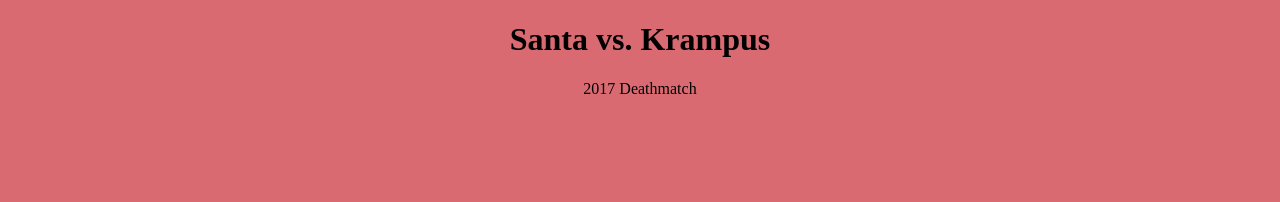
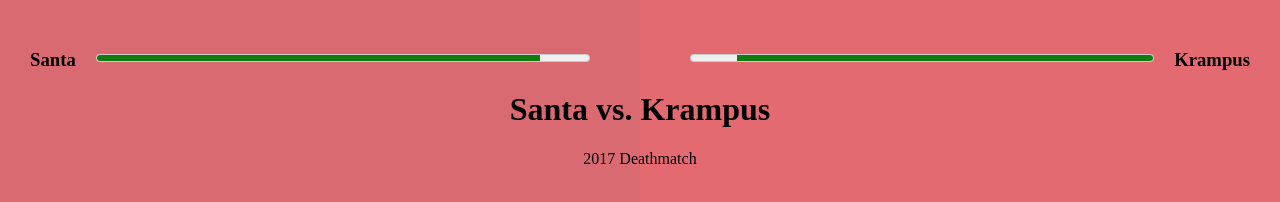
Before and after one commit to thathurtabit/santa-vs-krampus, a website: page index.html in a window 1280 px wide. Drawn offline with Linux system fonts and the light colour scheme.

Commit message:
Feat: Added fight meters

```diff
--- a/index.html
+++ b/index.html
@@ -13,6 +13,18 @@
 			<h1 class="header__title"><span class="">Santa</span> vs. <span class="">Krampus</span></h1>
 			<p class="header__subtitle">2017 Deathmatch</p>
 		</header>
+
+		<section class="healthbar">
+			<div class="healthbar__santa">
+				<h3>Santa</h3>
+				<meter class="healthbar__santa-meter" max="1.0" min="0.0" value="0.9"></meter>
+			</div>
+			<div class="healthbar__krampus">
+				<h3>Krampus</h3>
+				<meter class="healthbar__krampus-meter" max="1.0" min="0.0" value="0.9" dir="rtl"></meter>
+			</div>
+		</section>
+
 	</section>
 
 	<script src="js/main.js"></script>
--- a/js/main.js
+++ b/js/main.js
@@ -1,7 +1,36 @@
+// immediately-invoked function expression (IIFE)
+(function () {
+
 	// Set vars
 	const stage = document.getElementsByClassName('stage')[0];
 	const header = document.getElementsByClassName('header')[0];
 
+
+	const punch = function() {
+		document.addEventListener('keydown', (event) => {
+		  const keyName = event.key;
+		  console.log(`Key Press: ${keyName}`);
+		});
+	}
+
+	// Start
+	const start = function() {
+		punch();
+	}
+
+	// Reset
+	const reset = function() {
+
+	}
+
+
+
+
 	window.onload = function () {
 	  stage.classList.add('ready');
+	  console.log('Page loaded.');
+	  start(); // Kick things off when we've loaded everything
 	}
+
+  console.log('Welcome to the Internet. Please follow me.');
+}());
--- a/sass/index.scss
+++ b/sass/index.scss
@@ -1,6 +1,6 @@
 $baseTransitionTime:	0.5s;
 $red: 					#d96a71;
-$red2: 					adjust-color($red, 5%);
+$red2: 					adjust-color($red, 10%);
 
 .stage {
 	height: 100vh;
@@ -13,12 +13,44 @@ $red2: 					adjust-color($red, 5%);
 		background-color: $red;
 		height: 100vh;
 		position: absolute;
-		width: 100%;
+		top: 0;
+		width: 50%;
 		z-index: -1;
+	}
+
+	&::after {
+		background-color: $red2;
+		left: 50%;
 	}
 }
 
 .header {
+	left: 50%;
+	position: absolute;
   text-align: center;
+  top: 70px;
+  transform: translate(-50%, 0);
   transition: transform $baseTransitionTime ease-out, opacity $baseTransitionTime ease-out;
 }
+
+.healthbar {
+	display: flex;
+	flex: 1;
+}
+
+.healthbar__santa,
+.healthbar__krampus {
+	display: flex;
+	flex: 1;
+	padding: 30px;
+}
+
+.healthbar__krampus h3 {
+	order: 2;
+}
+
+.healthbar__santa-meter,
+.healthbar__krampus-meter {
+	flex: 1;
+	margin: 20px;
+}
```
Also changed, not shown: css/index.css. Lines whose indentation alone changed are shown as unchanged.
